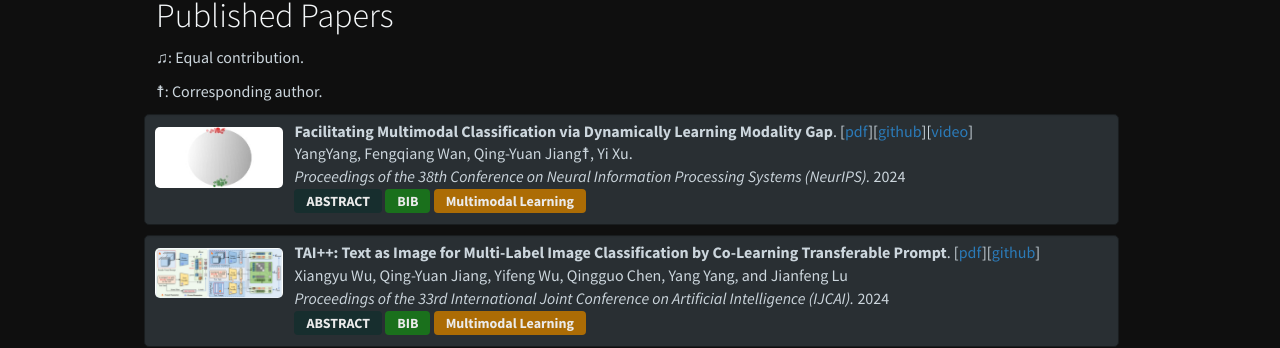
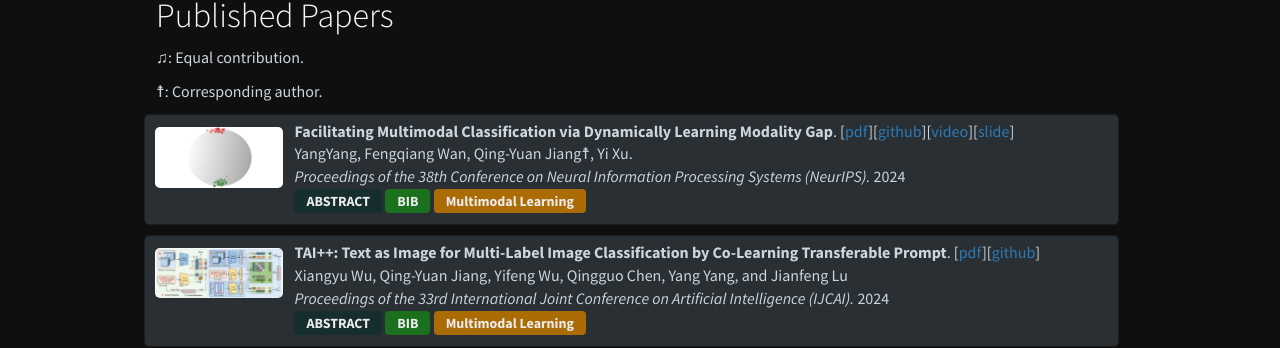
Before and after one commit to jiangqy/jiangqy.github.io, a Jekyll site: the page built from _pages/publications.md, in a window 1280 px wide and 900 px high. Shown: the part 162-510 px from the top of the window. Built offline with Jekyll 4.4.1, drawn with Linux system fonts in a browser that asks for light colours; nearby versions of some CDN libraries; a style sheet for code colours, icons or effects is not loaded.

Commit message:
update slide

```diff
--- a/_pages/publications.md
+++ b/_pages/publications.md
@@ -52,7 +52,7 @@ usemathjax : true
   </li>
   <li class="flex-item2">
     <!-- <strong>{{ publi.title }}</strong>. {% if publi.pdf %}[<a href="{{ pdffile }}" target="_blank">pdf</a>]{% endif %}{% if publi.github %}[<a href="{{ publi.github }}" target="_blank">github</a>]{% endif %}<br/> -->
-    <strong>{{ publi.title }}</strong>. {% if publi.pdf %}[<a href="{{ pdffile }}" target="_blank">pdf</a>]{% endif %}{% if publi.github %}[<a href="{{ publi.github }}" target="_blank">github</a>]{% endif %}{% if publi.project %}[<a href="{{ publi.project }}" target="_blank">project</a>]{% endif %}{% if publi.poster %}[<a href="{{ publi.poster }}" target="_blank">poster</a>]{% endif %}{% if publi.video %}[<a href="{{ publi.video }}" target="_blank">video</a>]{% endif %}<br/>
+    <strong>{{ publi.title }}</strong>. {% if publi.pdf %}[<a href="{{ pdffile }}" target="_blank">pdf</a>]{% endif %}{% if publi.github %}[<a href="{{ publi.github }}" target="_blank">github</a>]{% endif %}{% if publi.project %}[<a href="{{ publi.project }}" target="_blank">project</a>]{% endif %}{% if publi.poster %}[<a href="{{ publi.poster }}" target="_blank">poster</a>]{% endif %}{% if publi.video %}[<a href="{{ publi.video }}" target="_blank">video</a>]{% endif %}{% if publi.slide %}[<a href="{{ publi.slide }}" target="_blank">slide</a>]{% endif %}<br/>
     {{ publi.authors }}<br/>
     <em>{{ publi.display }} ({{ publi.display_short }}).</em> {{ publi.year }}<br/>
     {% if publi.abstract %} <a data-bs-toggle="collapse" href="#{{publi.pdf}}"  class="btn-abstract" style="text-decoration:none; color:#ebebeb; hover:#ebebeb;" role="button" aria-expanded="false" aria-controls="{{publi.pdf}}">ABSTRACT</a> {% endif %}
```
Also changed, not shown: _publications/2024NeurIPS_LFM.md (+1 -0 lines), 2 other files.
